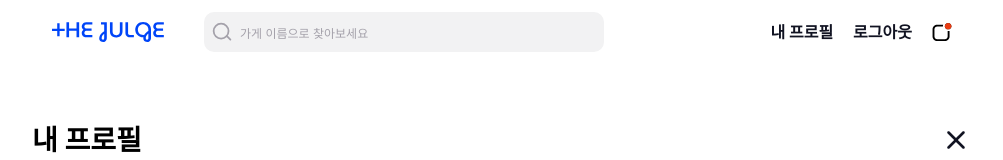
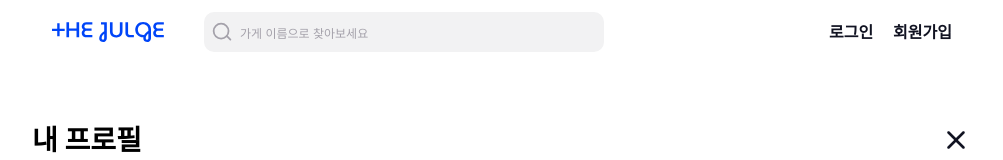
Before and after one commit to 5-PS/DANCHOO, a Next.js app: page /my-profile/edit in a window 1280 px wide. Shown: the top 160 px of the page, without its empty margins (138-1141 px from the left). Built offline with nearby package versions, Linux system fonts and the light colour scheme; no server answers.

Commit message:
feat: 로그인 상태 버튼 컴포넌트 분리

```diff
--- /dev/null
+++ b/components/gnb/authButton.tsx
@@ -0,0 +1,116 @@
+'use client';
+
+import { useEffect, useState } from 'react';
+
+import Link from 'next/link';
+import { useRouter } from 'next/navigation';
+
+import useCookieToken from '@/hooks/useCookieToken';
+import apiClient from '@/libs/axios';
+import jwtDecode from '@/utils/jwtDecode';
+
+import NotificationBtn from './notificationBtn';
+
+// 더미데이터
+const alertList = {
+  limit: 5, // 알림 개수
+  items: [
+    {
+      item: {
+        id: '1',
+        createdAt: '2024-04-18T08:00:00Z',
+        result: 'accepted', // 또는 'rejected'
+        shop: {
+          item: {
+            id: '1',
+            name: 'Shop A',
+            imageUrl: 'https://example.com/shop_a_image.jpg',
+          },
+        },
+        notice: {
+          item: {
+            startsAt: '2024-04-18T09:00:00Z',
+            workhour: 8,
+          },
+        },
+      },
+    },
+    {
+      item: {
+        id: '2',
+        createdAt: '2024-04-17T12:00:00Z',
+        result: 'rejected', // 또는 'accepted'
+        shop: {
+          item: {
+            id: '2',
+            name: 'Shop B',
+            imageUrl: 'https://example.com/shop_b_image.jpg',
+          },
+        },
+        notice: {
+          item: {
+            startsAt: '2024-04-17T13:00:00Z',
+            workhour: 6,
+          },
+        },
+      },
+    },
+  ],
+};
+
+interface UserTypeProps {
+  userType?: string;
+}
+
+function UserTypeLink({ userType }: UserTypeProps) {
+  return userType === 'employee' ? <Link href="/my-profile">내 프로필</Link> : <Link href="/my-store">내 가게</Link>;
+}
+
+function AuthButton() {
+  const router = useRouter();
+  const [isLoggedIn, setIsLoggedIn] = useState(false);
+  const [userType, setUserType] = useState<string>();
+  const token = useCookieToken();
+
+  useEffect(() => {
+    setIsLoggedIn(!!token);
+
+    if (token) {
+      const userId = jwtDecode();
+      const fetchData = async () => {
+        try {
+          const { data } = await apiClient.get(`/users/${userId}`);
+          setUserType(data.item.type);
+        } catch (error) {
+          console.error('Failed to fetch user data:', error);
+        }
+      };
+      fetchData();
+    }
+  }, [token]);
+
+  const handleLogout = () => {
+    document.cookie = 'accessToken=; Path=/; Expires=Thu, 01 Jan 1970 00:00:01 GMT;';
+    setIsLoggedIn(false);
+    alert('로그아웃 됐음');
+    router.push('/');
+  };
+
+  return (
+    <div className="flex items-center gap-5 ml-auto font-bold text-black md:order-1">
+      {isLoggedIn ? (
+        <>
+          <UserTypeLink userType={userType} />
+          <button onClick={handleLogout}>로그아웃</button>
+          <NotificationBtn alertList={alertList} />
+        </>
+      ) : (
+        <>
+          <Link href="/signin">로그인</Link>
+          <Link href="/signup">회원가입</Link>
+        </>
+      )}
+    </div>
+  );
+}
+export default AuthButton;
--- a/components/gnb/gnb.tsx
+++ b/components/gnb/gnb.tsx
@@ -1,96 +1,17 @@
-'use client';
-
 import Image from 'next/image';
 import Link from 'next/link';
-import { useRouter } from 'next/navigation';
 
-import NotificationBtn from './notificationBtn';
+import AuthButton from './authButton';
 import SearchBar from './searchBar';
 
-// 더미데이터
-const alertList = {
-  limit: 5, // 알림 개수
-  items: [
-    {
-      item: {
-        id: '1',
-        createdAt: '2024-04-18T08:00:00Z',
-        result: 'accepted', // 또는 'rejected'
-        shop: {
-          item: {
-            id: '1',
-            name: 'Shop A',
-            imageUrl: 'https://example.com/shop_a_image.jpg',
-          },
-        },
-        notice: {
-          item: {
-            startsAt: '2024-04-18T09:00:00Z',
-            workhour: 8,
-          },
-        },
-      },
-    },
-    {
-      item: {
-        id: '2',
-        createdAt: '2024-04-17T12:00:00Z',
-        result: 'rejected', // 또는 'accepted'
-        shop: {
-          item: {
-            id: '2',
-            name: 'Shop B',
-            imageUrl: 'https://example.com/shop_b_image.jpg',
-          },
-        },
-        notice: {
-          item: {
-            startsAt: '2024-04-17T13:00:00Z',
-            workhour: 6,
-          },
-        },
-      },
-    },
-  ],
-};
-interface UserTypeProps {
-  userType: string;
-}
-
-function UserTypeLink({ userType }: UserTypeProps) {
-  return userType === 'employee' ? <Link href="/my-profile">내 프로필</Link> : <Link href="/my-store">내 가게</Link>;
-}
-
 function Gnb() {
-  const router = useRouter();
-
-  const handleLogout = () => {
-    document.cookie = 'accessToken=; Path=/; Expires=Thu, 01 Jan 1970 00:00:01 GMT;';
-    router.push('/');
-  };
-
-  const auth: boolean = true;
-  const userType: string = 'employee';
   return (
     <header className="sticky top-0 z-10 px-5 py-3 m-auto bg-white md:px-8 w-full md:max-w-[964px]">
       <nav className="flex flex-wrap items-center gap-4 md:relative md:gap-10">
         <Link href="/">
           <Image src="/icons/logo.svg" width={112} height={40} alt="로고" />
         </Link>
-        <div className="flex items-center gap-5 ml-auto font-bold text-black md:order-1">
-          {auth ? (
-            <>
-              <UserTypeLink userType={userType} />
-              <button onClick={handleLogout}>로그아웃</button>
-              <NotificationBtn alertList={alertList} />
-            </>
-          ) : (
-            <>
-              <Link href="/signin">로그인</Link>
-              <Link href="/signup">회원가입</Link>
-            </>
-          )}
-        </div>
+        <AuthButton />
         <SearchBar />
       </nav>
     </header>
```
